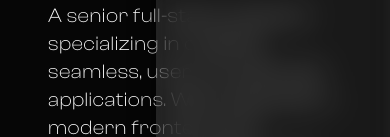
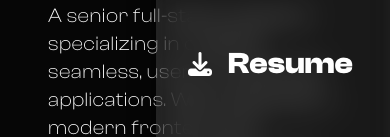
Before and after one commit to hbole/Personal-Portfolio, a React (Vite) app: page / in a window 390 px wide. Both pictures are taken after a click on the element 336 px from the left and 40 px from the top of the page. Shown: the part 262-399 px from the top of the page. Built offline with nearby package versions, Linux system fonts and the light colour scheme; no server answers.

Commit message:
Final Portfolio

```diff
--- /dev/null
+++ b/hooks/useMediaQuery.js
@@ -0,0 +1,31 @@
+import { useState, useEffect } from 'react';
+
+const useMediaQuery = (query) => {
+  const [matches, setMatches] = useState(() => {
+    if (typeof window !== 'undefined') {
+      return window.matchMedia(query).matches;
+    }
+    return false; // Default value for SSR
+  });
+
+  useEffect(() => {
+    const mediaQueryList = window.matchMedia(query);
+
+    const handleChange = (event) => {
+      setMatches(event.matches);
+    };
+
+    // Initial match
+    setMatches(mediaQueryList.matches);
+
+    // Listen for changes
+    mediaQueryList.addEventListener('change', handleChange);
+
+    // Cleanup listener on unmount
+    return () => mediaQueryList.removeEventListener('change', handleChange);
+  }, [query]);
+
+  return matches;
+};
+
+export default useMediaQuery;
--- a/src/App.jsx
+++ b/src/App.jsx
@@ -11,9 +11,11 @@ import Layout from './components/Layout';
 import Experience from './components/Experience';
 import Projects from './components/Projects';
 import { Toaster } from '@/components/ui/toaster';
+import useMediaQuery from '@/hooks/useMediaQuery';
 
 function App() {
   const queryClient = new QueryClient();
+  const isSmallScreen = useMediaQuery('(max-width: 920px)');
 
   return (
     <>
@@ -36,13 +38,14 @@ function App() {
           hasBlendMode={true}
           showSystemCursor={false}
           innerStyle={{
+            display: isSmallScreen ? 'hidden' : 'flow',
             backgroundColor: 'red'
           }}
           outerStyle={{
+            display: isSmallScreen ? 'hidden' : 'flow',
             backgroundColor: 'var(--cursor-color)',
             mixBlendMode: 'exclusion'
           }}
-          className="lg:visible md:hidden"
         />
         <Toaster />
       </QueryClientProvider>
--- a/src/components/Navbar.jsx
+++ b/src/components/Navbar.jsx
@@ -97,6 +97,15 @@ const Navbar = () => {
                 {/* TODO: <a href='#projects' className='text-xl text-white clash-display-bold'>Projects</a> */}
                 <a href='#experience' className='text-3xl text-white clash-display-bold' onClick={handleLinkClick}>Experience</a>
                 <a href='#contact' className='text-3xl text-white clash-display-bold' onClick={handleLinkClick}>Contact</a>
+                <a
+                  href={resumeUrl}
+                  target="_blank"
+                  download="Harshit_Bole_Resume.pdf"
+                  className="flex justify-start items-center gap-4 text-white cursor-pointer"
+                >
+                  <i className="text-2xl fa-solid fa-download"></i>
+                  <span className='text-3xl text-white clash-display-bold'>Resume</span>
+                </a>
               </div>
             </motion.div>
           }
```
